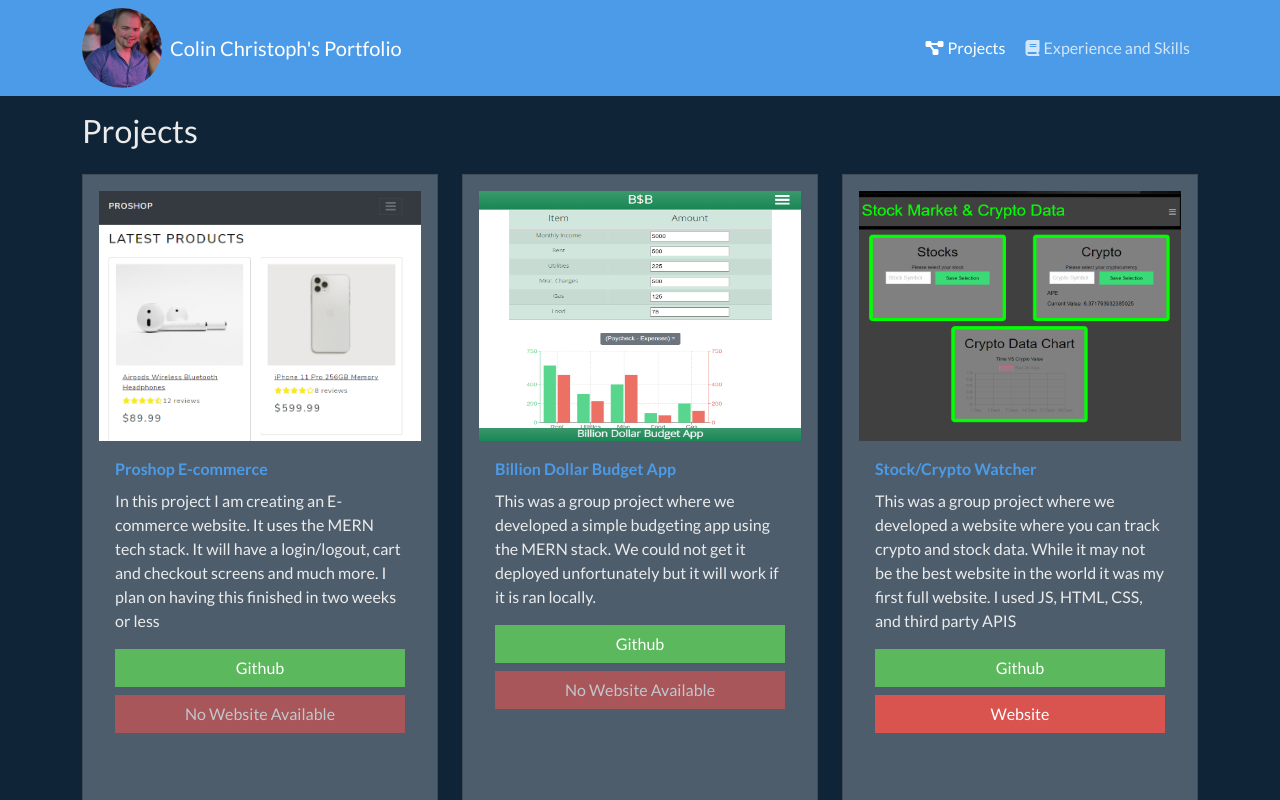
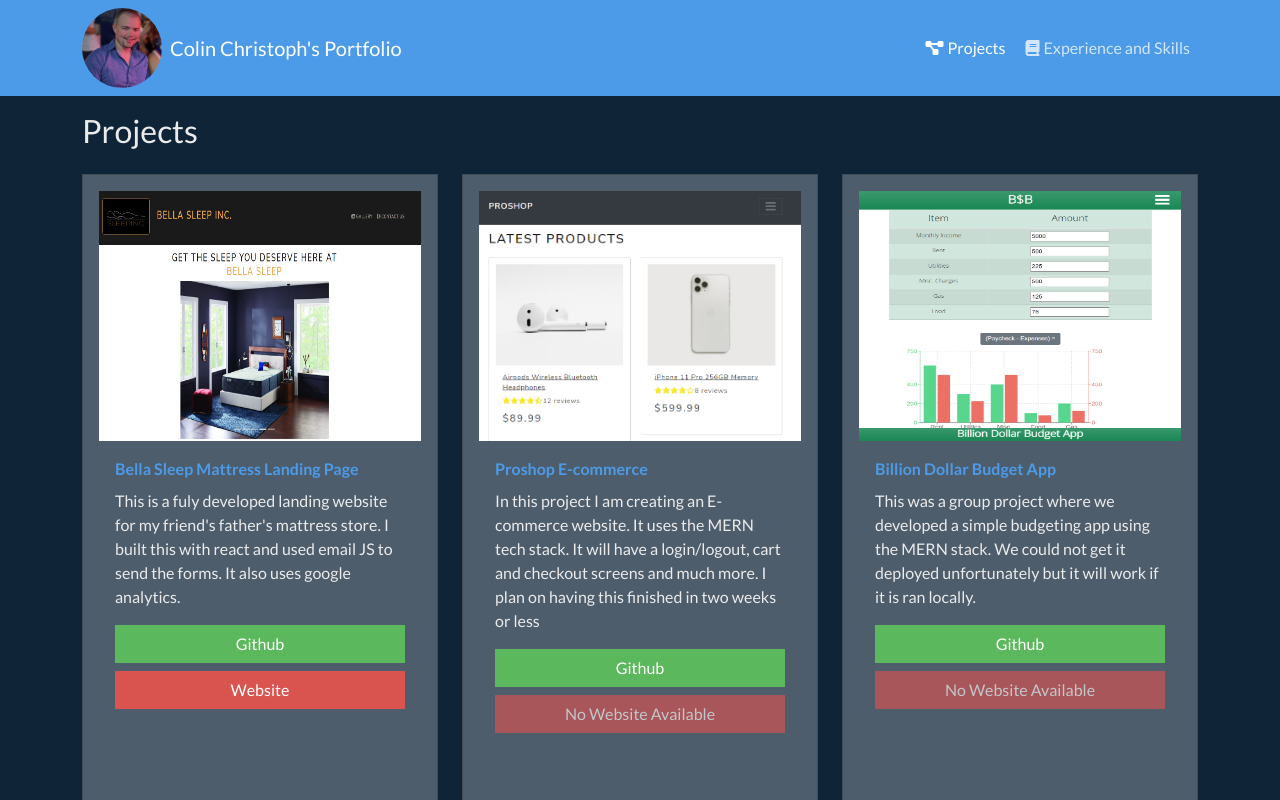
Before and after one commit to colinc27/MyReactPortfolio, a React (Create React App) app in the folder myreactportfolio/: page /MyReactPortfolio/projects in a window 1280 px wide. Shown: the top 800 px of the page. Built offline with nearby package versions, Linux system fonts and the light colour scheme.

Commit message:
Add Mannys Mattresses

```diff
--- a/myreactportfolio/src/components/Skills.js
+++ b/myreactportfolio/src/components/Skills.js
@@ -30,7 +30,8 @@
                                 now={
                                   (skill.exp === "Novice" && 1) ||
                                   (skill.exp === "Intermediate" && 2) ||
-                                  (skill.exp === "Expert" && 3)
+                                  (skill.exp === "Expert" && 3) ||
+                                  (skill.exp === "Master" && 4)
                                 }
                                 min={0}
                                 max={4}
@@ -69,7 +70,8 @@
                                 now={
                                   (skill.exp === "Novice" && 1) ||
                                   (skill.exp === "Intermediate" && 2) ||
-                                  (skill.exp === "Expert" && 3)
+                                  (skill.exp === "Expert" && 3) ||
+                                  (skill.exp === "Master" && 4)
                                 }
                                 min={0}
                                 max={4}
@@ -108,7 +110,8 @@
                                 now={
                                   (skill.exp === "Novice" && 1) ||
                                   (skill.exp === "Intermediate" && 2) ||
-                                  (skill.exp === "Expert" && 3)
+                                  (skill.exp === "Expert" && 3) ||
+                                  (skill.exp === "Master" && 4)
                                 }
                                 min={0}
                                 max={4}
--- a/myreactportfolio/src/projects.js
+++ b/myreactportfolio/src/projects.js
@@ -1,4 +1,14 @@
 const projects = [
+  {
+    name: "Bella Sleep Mattress Landing Page",
+    image: "images/bella.png",
+    type: "software",
+    description:
+      "This is a fuly developed landing website for my friend's father's mattress store. I built this with react and used email JS to send the forms. It also uses google analytics. ",
+    gitlink: "https://github.com/colinc27/MannysMatresses",
+    website: "https://www.bellasleepinc.com/",
+    images: ["", ""],
+  },
   {
     name: "Proshop E-commerce",
     image: "images/proshop.png",
--- a/myreactportfolio/src/skill.js
+++ b/myreactportfolio/src/skill.js
@@ -54,16 +54,22 @@
     exp: "Expert",
   },
   {
+    name: "GD&T",
+    svg: "fa-solid fa-ruler px-2",
+    type: "engineering",
+    exp: "Expert",
+  },
+  {
     name: "CAM",
     svg: "fa-solid fa-industry px-2",
     type: "engineering",
     exp: "Intermediate",
   },
   {
-    name: "Business Communications",
+    name: "Communication",
     svg: "fa-solid fa-comments px-2",
     type: "general",
-    exp: "Intermediate",
+    exp: "Expert",
   },
   {
     name: "Microsoft Office",
@@ -71,5 +77,17 @@
     type: "general",
     exp: "Expert",
   },
+  {
+    name: "Problem Solving",
+    svg: "fa-solid fa-calculator px-2",
+    type: "general",
+    exp: "Master",
+  },
+  {
+    name: "Golf",
+    svg: "fa-solid fa-golf-ball-tee px-2",
+    type: "general",
+    exp: "Intermediate",
+  },
 ];
 export default skill;
```
Also changed, not shown: myreactportfolio/public/images/bella.png (added).
